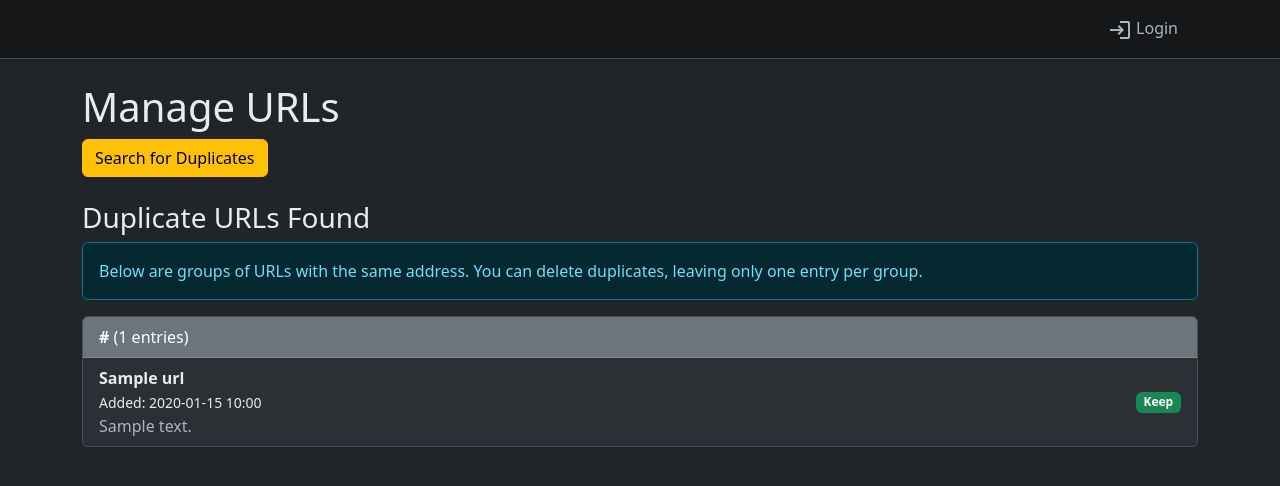
After one commit to chhartmann/mypocket, a Flask app: template templates/manage_urls.html in a window 1280 px wide. The commit adds this page. Shown: the top 486 px of the page. Run offline with Flask 3, Linux system fonts and the light colour scheme; the template is opened without the code that fills it: most values are stand-ins (such as "Sample title", 1, 10 or a date in 2020); some libraries are stand-ins or nearby versions.

Commit message:
feat: add manage URLs feature to handle duplicate URLs

```diff
--- a/app.py
+++ b/app.py
@@ -7,7 +7,7 @@ from flask_wtf.csrf import CSRFProtect
 from flask_limiter import Limiter
 from flask_limiter.util import get_remote_address
 import bcrypt
-from sqlalchemy import event
+from sqlalchemy import event, func
 from datetime import datetime, timedelta
 import os
 import argparse
@@ -303,7 +303,7 @@ def add_url():
     all_tags = Tag.query.order_by(Tag.name).all()
     return render_template('add.html', tags=all_tags)
 
-@app.route('/delete/<int:id>')
+@app.route('/delete/<int:id>', methods=['GET', 'POST'])
 @login_required
 def delete_url(id):
     url = Url.query.get_or_404(id)
@@ -318,7 +318,10 @@ def delete_url(id):
             os.remove(image_path)
     db.session.delete(url)
     db.session.commit()
-    return redirect(url_for('index'))
+    # If coming from duplicates page, redirect to manage-urls with show_duplicates
+    if request.method == 'POST' and request.form.get('from_duplicates'):
+        return redirect(url_for('manage_urls', show_duplicates=1))
+    return redirect(request.referrer or url_for('index'))
 
 @app.route('/edit/<int:id>', methods=['GET', 'POST'])
 @login_required
@@ -860,3 +863,28 @@ def api_get_tags():
         } for tag in tags])
     except Exception as e:
         return jsonify({'error': str(e)}), 400
+
+@app.route('/manage-urls', methods=['GET', 'POST'])
+@login_required
+def manage_urls():
+    duplicate_groups = []
+    searched = False
+    # Trigger duplicate search if POST with find_duplicates or GET with show_duplicates
+    trigger_search = (request.method == 'POST' and 'find_duplicates' in request.form) or (request.method == 'GET' and request.args.get('show_duplicates'))
+    if trigger_search:
+        # Find duplicate URLs for the current user
+        duplicates = (
+            db.session.query(Url.url)
+            .filter(Url.user_id == current_user.id)
+            .group_by(func.lower(Url.url))
+            .having(func.count(Url.id) > 1)
+            .all()
+        )
+        duplicate_urls = [row[0] for row in duplicates]
+        # For each duplicate url, get all Url objects for the user with that url
+        for dupe_url in duplicate_urls:
+            group = Url.query.filter_by(user_id=current_user.id, url=dupe_url).order_by(Url.created_at).all()
+            if len(group) > 1:
+                duplicate_groups.append(group)
+        searched = True
+    return render_template('manage_urls.html', duplicate_groups=duplicate_groups, searched=searched)
--- a/templates/base.html
+++ b/templates/base.html
@@ -99,6 +99,7 @@
                 {% if current_user.is_authenticated %}
                 <a class="nav-link" href="{{ url_for('index') }}"><i class="material-icons align-middle me-1">home</i>Home</a>
                 <a class="nav-link" href="{{ url_for('add_url') }}"><i class="material-icons align-middle me-1">add_link</i>Add URL</a>
+                <a class="nav-link" href="{{ url_for('manage_urls') }}"><i class="material-icons align-middle me-1">link</i>Manage URLs</a>
                 <a class="nav-link" href="{{ url_for('manage_tags') }}"><i class="material-icons align-middle me-1">label</i>Manage Tags</a>
                 <a class="nav-link" href="{{ url_for('import_csv') }}"><i class="material-icons align-middle me-1">upload_file</i>Import CSV</a>
                 {% endif %}
--- /dev/null
+++ b/templates/manage_urls.html
@@ -0,0 +1,45 @@
+{% extends "base.html" %}
+
+{% block content %}
+<h1>Manage URLs</h1>
+
+<form method="POST" action="{{ url_for('manage_urls') }}">
+    <input type="hidden" name="csrf_token" value="{{ csrf_token() }}">
+    <button type="submit" name="find_duplicates" class="btn btn-warning mb-4">Search for Duplicates</button>
+</form>
+
+{% if duplicate_groups %}
+    <h3>Duplicate URLs Found</h3>
+    <div class="alert alert-info">Below are groups of URLs with the same address. You can delete duplicates, leaving only one entry per group.</div>
+    {% for group in duplicate_groups %}
+        <div class="card mb-3">
+            <div class="card-header bg-secondary text-white">
+                <strong>{{ group[0].url }}</strong> ({{ group|length }} entries)
+            </div>
+            <ul class="list-group list-group-flush">
+                {% for url in group %}
+                <li class="list-group-item d-flex justify-content-between align-items-center">
+                    <div>
+                        <strong>{{ url.title or url.url }}</strong><br>
+                        <small>Added: {{ url.created_at.strftime('%Y-%m-%d %H:%M') }}</small>
+                        {% if url.notes %}<br><span class="text-muted">{{ url.notes }}</span>{% endif %}
+                    </div>
+                    {% if not loop.first %}
+                    <form method="POST" action="{{ url_for('delete_url', id=url.id) }}" style="display:inline;">
+                        <input type="hidden" name="csrf_token" value="{{ csrf_token() }}">
+                        <input type="hidden" name="from_duplicates" value="1">
+                        <button type="submit" class="btn btn-danger btn-sm" onclick="return confirm('Delete this duplicate?')">Delete</button>
+                    </form>
+                    {% else %}
+                    <span class="badge bg-success">Keep</span>
+                    {% endif %}
+                </li>
+                {% endfor %}
+            </ul>
+        </div>
+    {% endfor %}
+{% elif searched %}
+    <div class="alert alert-success">No duplicate URLs found!</div>
+{% endif %}
+
+{% endblock %}
```
Also changed, not shown: tests/test_urls.py (+16 -0 lines).
